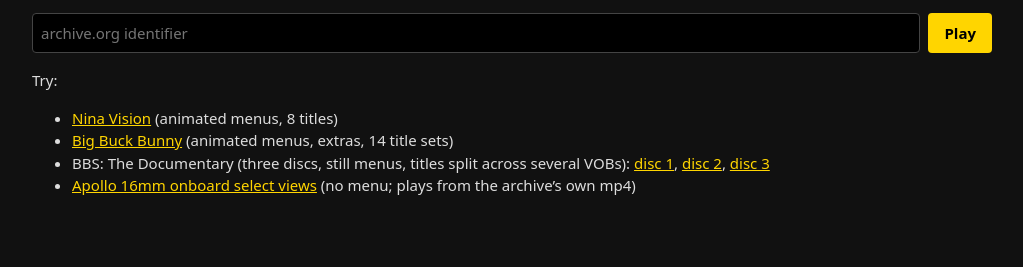
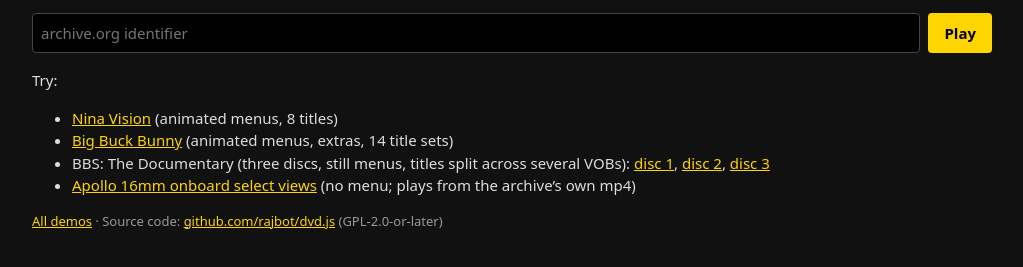
Before and after one commit to rajbot/dvd.js, a website: page index.html in a window 1280 px wide. Shown: the part 87-354 px from the top of the page, without its empty margins (128-1151 px from the left). Drawn offline with Linux system fonts and the light colour scheme.

Commit message:
Link the demo from the README and the source from the demo page
Co-Authored-By: Claude Opus 5.5 <noreply@anthropic.com>

```diff
--- a/index.html
+++ b/index.html
@@ -84,6 +84,9 @@
       <p class="help" id="help" hidden>
         Menus: click a button, or use the arrow keys and Enter. Space pauses, ←/→ skip 10 seconds, M opens the disc menu, F is full screen. Titles with more than one audio track or with subtitles get Audio and Subtitles buttons under the video (or press A and S).
       </p>
+      <footer class="help">
+        <a href="./">All demos</a> · Source code: <a href="https://github.com/rajbot/dvd.js">github.com/rajbot/dvd.js</a> (GPL-2.0-or-later)
+      </footer>
     </main>
     <script type="module">
       import { ArchiveSource, UrlSource } from './src/archive.js';
```
Also changed, not shown: README.md.
